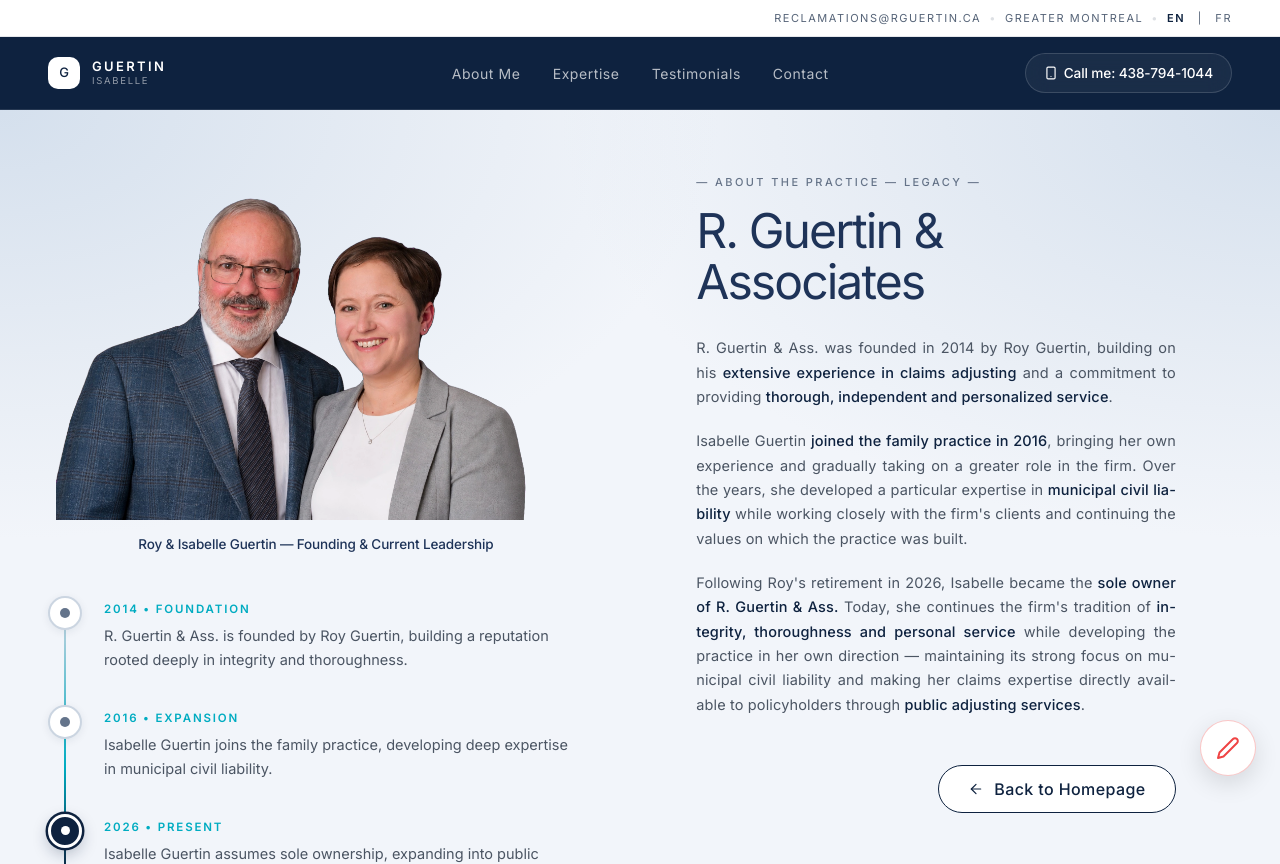
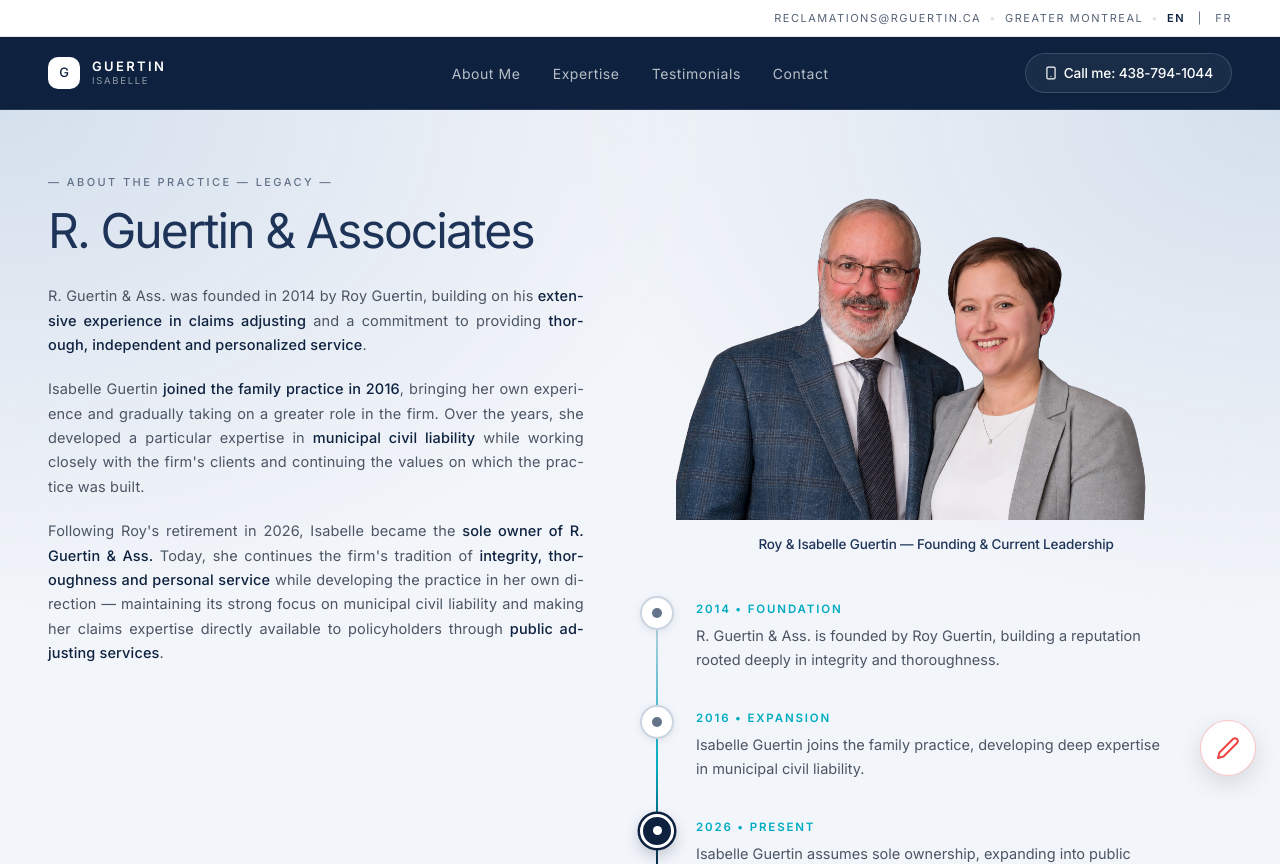
Before and after one commit to Irene2828/ClaimsExpert, a React (Vite) app: page /about in a window 1280 px wide. Shown: the top 864 px of the page. Built offline with nearby package versions, Linux system fonts and the light colour scheme; a web font is replaced by a local one.

Commit message:
Swap about me hero columns, move quote frame 2% right on desktop, and adjust French hero headline size/spacing

```diff
--- a/src/components/Hero.jsx
+++ b/src/components/Hero.jsx
@@ -40,8 +40,8 @@ export default function Hero() {
             <h1
               className="font-inter italic font-light tracking-[-0.03em] mt-4"
               style={{
-                fontSize: language === 'fr' ? "clamp(29px, 3.74vw, 61px)" : "clamp(35px, 4.84vw, 75px)",
-                lineHeight: language === 'fr' ? "1.15" : "1.05",
+                fontSize: language === 'fr' ? "clamp(30.5px, 3.93vw, 64px)" : "clamp(35px, 4.84vw, 75px)",
+                lineHeight: language === 'fr' ? "1.09" : "1.05",
               }}
             >
               <div
@@ -56,7 +56,7 @@ export default function Hero() {
                 className="block whitespace-nowrap"
                 style={{
                   color: "#1E3358",
-                  marginTop: language === 'fr' ? "0.18em" : "0.05em",
+                  marginTop: language === 'fr' ? "0.17em" : "0.05em",
                 }}
               >
                 {t('hero.headlinePart2')}
--- a/src/index.css
+++ b/src/index.css
@@ -2536,7 +2536,7 @@
         display: flex !important;
         position: absolute !important;
         z-index: 20 !important;
-        left: -5% !important;
+        left: -3% !important;
         right: auto !important;
         bottom: 16px !important;
         top: auto !important;
--- a/src/pages/About.jsx
+++ b/src/pages/About.jsx
@@ -293,7 +293,25 @@ export default function About() {
           {/* 2-Column Grid */}
           <div className="about-content-grid">
 
-            {/* Left Column: Portrait Image + Caption + Timeline Frame */}
+            {/* Column 1 (Left): Eyebrow + Headline + Story Block */}
+            <div className="about-right-col" style={{ width: '100%' }}>
+              <div className="about-text-wrapper" style={{ maxWidth: '100%' }}>
+                <span className="about-eyebrow-text">
+                  {t('about.eyebrow')}
+                </span>
+                <h1 className="about-headline">
+                  {t('about.headline')}
+                </h1>
+
+                <div className="about-story-container">
+                  <p className="about-story-paragraph" dangerouslySetInnerHTML={{ __html: t('about.p1').replace('extensive experience in claims adjusting', '<span style="font-weight: 500; color: #0E223F">extensive experience in claims adjusting</span>').replace('vaste expérience en règlement de sinistres', '<span style="font-weight: 500; color: #0E223F">vaste expérience en règlement de sinistres</span>').replace('thorough, independent and personalized service', '<span style="font-weight: 500; color: #0E223F">thorough, independent and personalized service</span>').replace('service approfondi, indépendant et personnalisé', '<span style="font-weight: 500; color: #0E223F">service approfondi, indépendant et personnalisé</span>') }} />
+                  <p className="about-story-paragraph" dangerouslySetInnerHTML={{ __html: t('about.p2').replace('joined the family practice in 2016', '<span style="font-weight: 500; color: #0E223F">joined the family practice in 2016</span>').replace('a rejoint le cabinet familial en 2016', '<span style="font-weight: 500; color: #0E223F">a rejoint le cabinet familial en 2016</span>').replace('municipal civil liability', '<span style="font-weight: 500; color: #0E223F">municipal civil liability</span>').replace('responsabilité civile municipale', '<span style="font-weight: 500; color: #0E223F">responsabilité civile municipale</span>') }} />
+                  <p className="about-story-paragraph" dangerouslySetInnerHTML={{ __html: t('about.p3').replace('sole owner of R. Guertin & Ass.', '<span style="font-weight: 500; color: #0E223F">sole owner of R. Guertin & Ass.</span>').replace("unique propriétaire de R. Guertin & Ass.", '<span style="font-weight: 500; color: #0E223F">unique propriétaire de R. Guertin & Ass.</span>').replace('integrity, thoroughness and personal service', '<span style="font-weight: 500; color: #0E223F">integrity, thoroughness and personal service</span>').replace('intégrité, de rigueur et de service personnalisé', '<span style="font-weight: 500; color: #0E223F">intégrité, de rigueur et de service personnalisé</span>').replace('public adjusting services', '<span style="font-weight: 500; color: #0E223F">public adjusting services</span>').replace("expert en sinistres au bénéfice de l'assuré", '<span style="font-weight: 500; color: #0E223F">expert en sinistres au bénéfice de l\'assuré</span>') }} />
+                </div>
+              </div>
+            </div>
+
+            {/* Column 2 (Right): Portrait Image + Caption + Timeline Frame */}
             <div className="about-left-col">
 
               {/* Portrait Image & Caption */}
@@ -361,22 +379,6 @@ export default function About() {
 
             </div>
 
-            {/* Right Column: Eyebrow + Headline + Story Block */}
-            <div className="about-right-col">
-              <div className="about-text-wrapper">
-                <span className="about-eyebrow-text">
-                  {t('about.eyebrow')}
-                </span>
-                <h1 className="about-headline">
-                  {t('about.headline')}
-                </h1>
-
-                <div className="about-story-container">
-                  <p className="about-story-paragraph" dangerouslySetInnerHTML={{ __html: t('about.p1').replace('extensive experience in claims adjusting', '<span style="font-weight: 500; color: #0E223F">extensive experience in claims adjusting</span>').replace('vaste expérience en règlement de sinistres', '<span style="font-weight: 500; color: #0E223F">vaste expérience en règlement de sinistres</span>').replace('thorough, independent and personalized service', '<span style="font-weight: 500; color: #0E223F">thorough, independent and personalized service</span>').replace('service approfondi, indépendant et personnalisé', '<span style="font-weight: 500; color: #0E223F">service approfondi, indépendant et personnalisé</span>') }} />
-                  <p className="about-story-paragraph" dangerouslySetInnerHTML={{ __html: t('about.p2').replace('joined the family practice in 2016', '<span style="font-weight: 500; color: #0E223F">joined the family practice in 2016</span>').replace('a rejoint le cabinet familial en 2016', '<span style="font-weight: 500; color: #0E223F">a rejoint le cabinet familial en 2016</span>').replace('municipal civil liability', '<span style="font-weight: 500; color: #0E223F">municipal civil liability</span>').replace('responsabilité civile municipale', '<span style="font-weight: 500; color: #0E223F">responsabilité civile municipale</span>') }} />
-                  <p className="about-story-paragraph" dangerouslySetInnerHTML={{ __html: t('about.p3').replace('sole owner of R. Guertin & Ass.', '<span style="font-weight: 500; color: #0E223F">sole owner of R. Guertin & Ass.</span>').replace("unique propriétaire de R. Guertin & Ass.", '<span style="font-weight: 500; color: #0E223F">unique propriétaire de R. Guertin & Ass.</span>').replace('integrity, thoroughness and personal service', '<span style="font-weight: 500; color: #0E223F">integrity, thoroughness and personal service</span>').replace('intégrité, de rigueur et de service personnalisé', '<span style="font-weight: 500; color: #0E223F">intégrité, de rigueur et de service personnalisé</span>').replace('public adjusting services', '<span style="font-weight: 500; color: #0E223F">public adjusting services</span>').replace("expert en sinistres au bénéfice de l'assuré", '<span style="font-weight: 500; color: #0E223F">expert en sinistres au bénéfice de l\'assuré</span>') }} />
-                </div>
-
                 <div className="w-full flex justify-end mt-12">
                   <Link
                     to="/"
@@ -407,11 +409,8 @@ export default function About() {
                     {t('about.backBtn')}
                   </Link>
                 </div>
-              </div>
-            </div>
 
           </div>
-
         </div>
       </section>
       <Contact />
```
